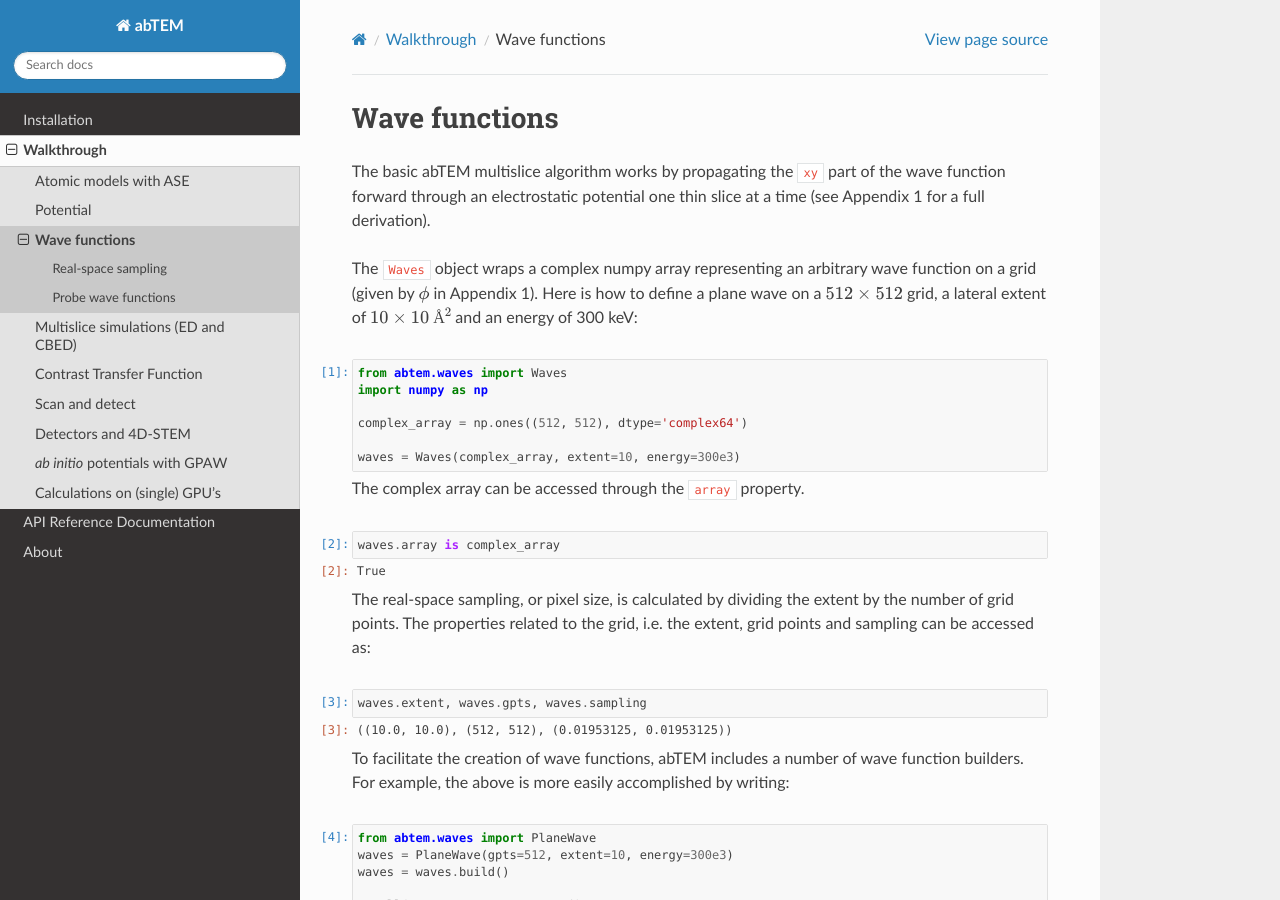
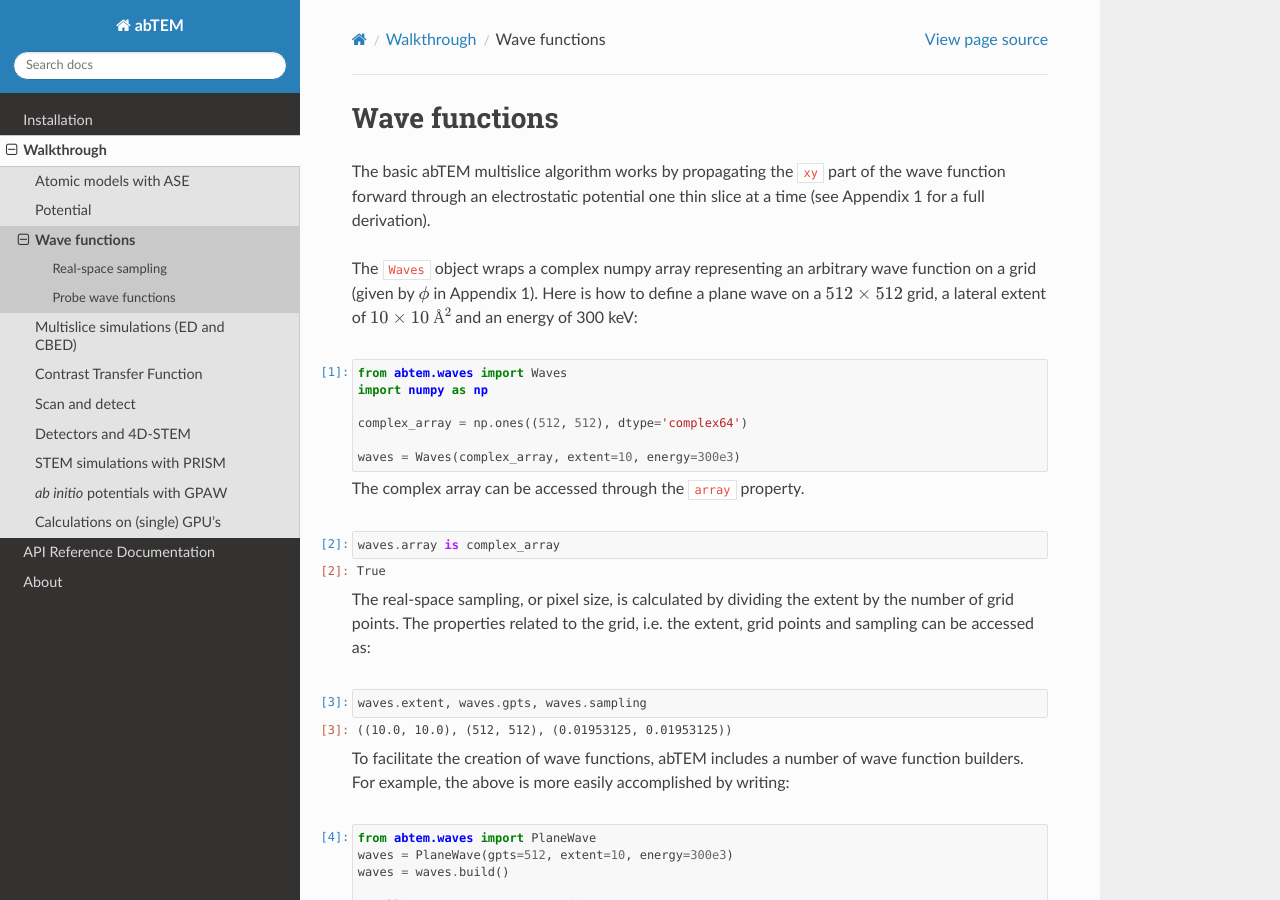
Before and after one commit to abTEM/abTEM, a Sphinx documentation site: the page built from docs/source/walkthrough/03_wave_functions.ipynb, in a window 1280 px wide and 900 px high. Built offline with Sphinx 7.4.7 and the Read the Docs theme 2.0.0, drawn with Linux system fonts in a browser that asks for light colours; pages that are not in the unit, such as notebooks, are missing from menus.

Commit message:
changed to walkthrough toctree to correct prism notebook

```diff
--- a/docs/source/walkthrough/introduction.rst
+++ b/docs/source/walkthrough/introduction.rst
@@ -21,6 +21,6 @@ Please stand by while more documents are added.
     06_scan_and_detect.ipynb
     07_detectors_(4D-STEM).ipynb
     08_temperature.ipynb
-    09_PRISM.ipynb
+    09_prism.ipynb
     10_DFT.ipynb
     11_GPU_calculations.ipynb
```
